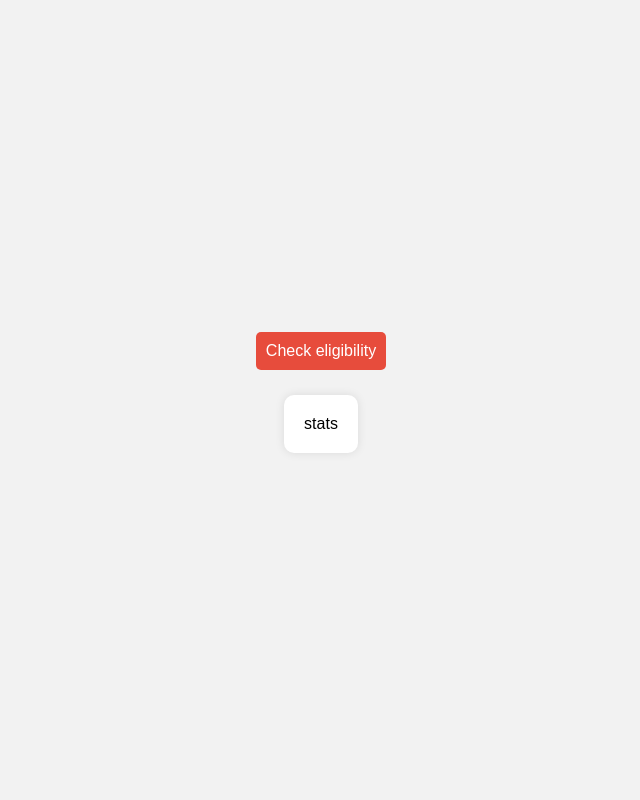
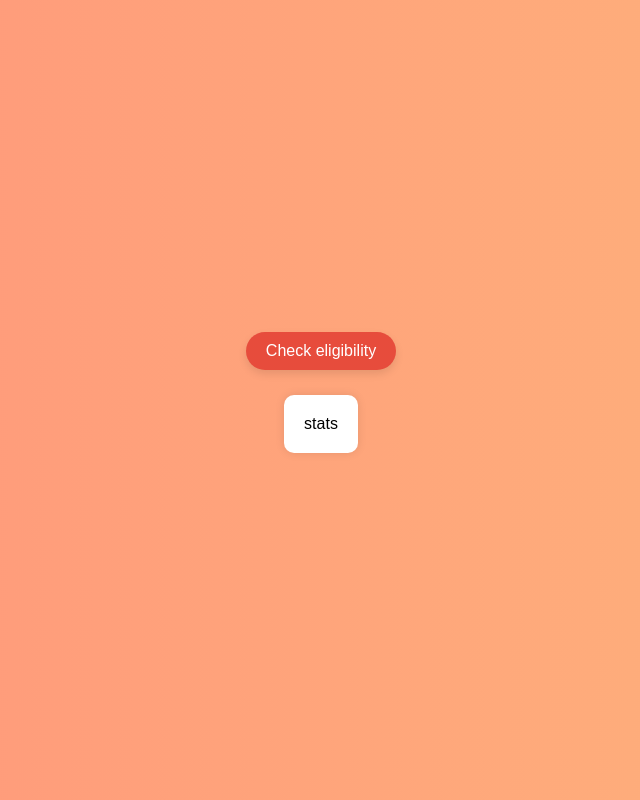
Before and after one commit to aexko/conuhacksviii, a React (Create React App) app in the folder hemohub/: page / in a window 1280 px wide. Shown: the whole page, without its empty margins (319-959 px from the left). Built offline with nearby package versions, Linux system fonts and the light colour scheme.

Commit message:
add gradient to home page

```diff
--- a/hemohub/src/components/css/HomePage.css
+++ b/hemohub/src/components/css/HomePage.css
@@ -9,6 +9,7 @@
     align-items: center;
     justify-content: center;
     min-height: 100vh;
+    background: linear-gradient(to right, #ff957b, #feb47b); /* Gradient colors */
 }
 
 .home-header {
@@ -18,14 +19,21 @@
 }
 
 .home-button {
-    padding: 10px;
+    padding: 10px 20px;
     font-size: 16px;
     margin: 5px;
     cursor: pointer;
     background-color: #e74c3c; /* Red theme */
     color: white;
     border: none;
-    border-radius: 5px;
+    border-radius: 25px; /* Increased border-radius for a rounded button */
+    box-shadow: 0 4px 8px rgba(0, 0, 0, 0.1); /* Adding a subtle box shadow */
+    transition: background-color 0.3s ease; /* Smooth transition on hover */
+
+    /* Hover effect */
+    &:hover {
+        background-color: #c0392b; /* Darker red on hover */
+    }
 }
 
 .stats-section {
```
